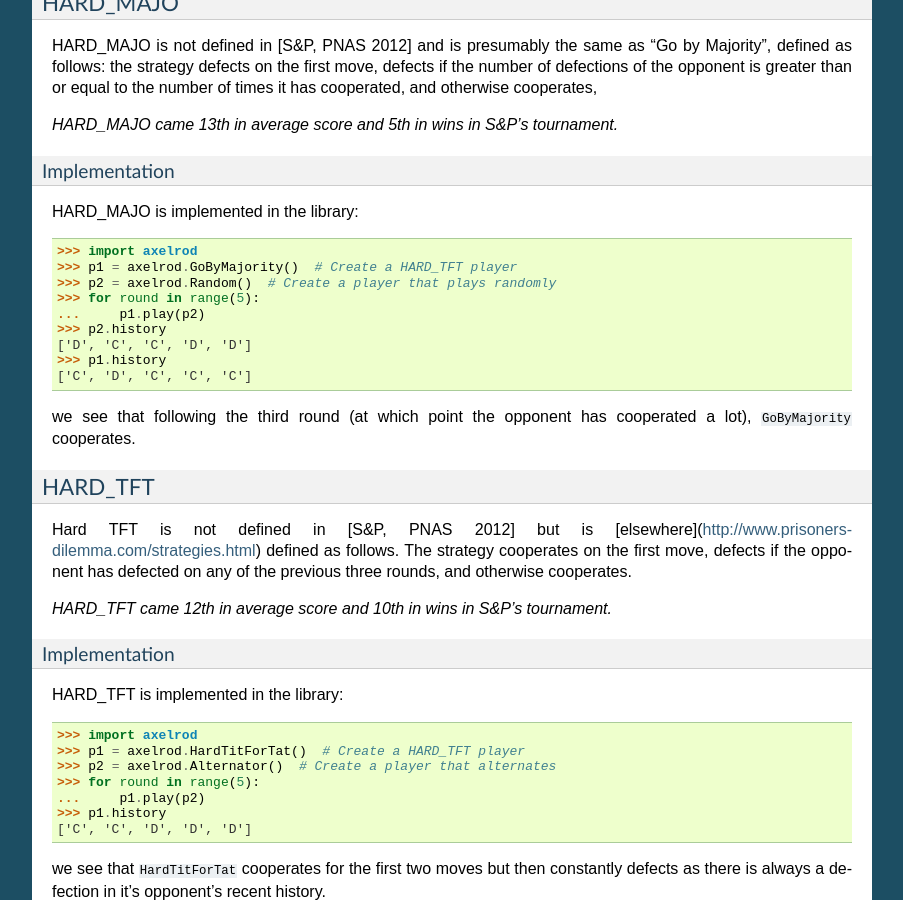
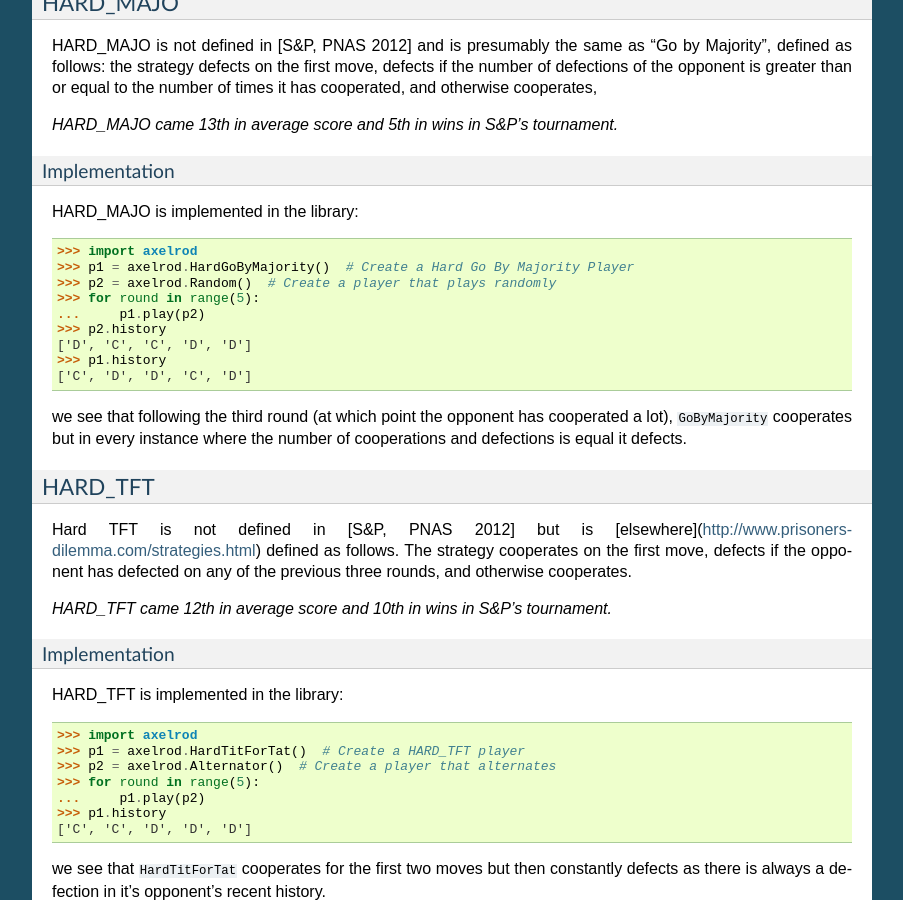
Before and after one commit to Axelrod-Python/Axelrod, a Sphinx documentation site: the page built from docs/reference/overview_of_strategies.rst, in a window 1280 px wide and 900 px high, scrolled down 13223 px. Shown: the whole window, without its empty margins (198-1101 px from the left). Built offline with Sphinx 7.4.7, drawn with Linux system fonts in a browser that asks for light colours; some of the changed text lies outside the part shown.

Commit message:
Fixing docs.

```diff
--- a/docs/reference/overview_of_strategies.rst
+++ b/docs/reference/overview_of_strategies.rst
@@ -546,7 +546,7 @@ The following classical strategies are included in the library:
 +--------------+----------------------+--------------------------+
 | `EXTORT-2`_  | Extort-2             | :code:`ZDExtort2`        |
 +--------------+----------------------+--------------------------+
-| `HARD_MAJO`_ | Hard majority        | :code:`GoByMajority`     |
+| `HARD_MAJO`_ | Hard majority        | :code:`HardGoByMajority` |
 +--------------+----------------------+--------------------------+
 | `HARD_JOSS`_ | Hard Joss            | :code:`Joss`             |
 +--------------+----------------------+--------------------------+
@@ -808,17 +808,18 @@ Implementation
 HARD_MAJO is implemented in the library::
 
     >>> import axelrod
-    >>> p1 = axelrod.GoByMajority()  # Create a HARD_TFT player
+    >>> p1 = axelrod.HardGoByMajority()  # Create a Hard Go By Majority Player
     >>> p2 = axelrod.Random()  # Create a player that plays randomly
     >>> for round in range(5):
     ...     p1.play(p2)
     >>> p2.history  # doctest: +SKIP
     ['D', 'C', 'C', 'D', 'D']
     >>> p1.history  # doctest: +SKIP
-    ['C', 'D', 'C', 'C', 'C']
+    ['C', 'D', 'D', 'C', 'D']
 
 we see that following the third round (at which point the opponent has
-cooperated a lot), :code:`GoByMajority` cooperates.
+cooperated a lot), :code:`GoByMajority` cooperates but in every instance where
+the number of cooperations and defections is equal it defects.
 
 HARD_TFT
 ^^^^^^^^
```
